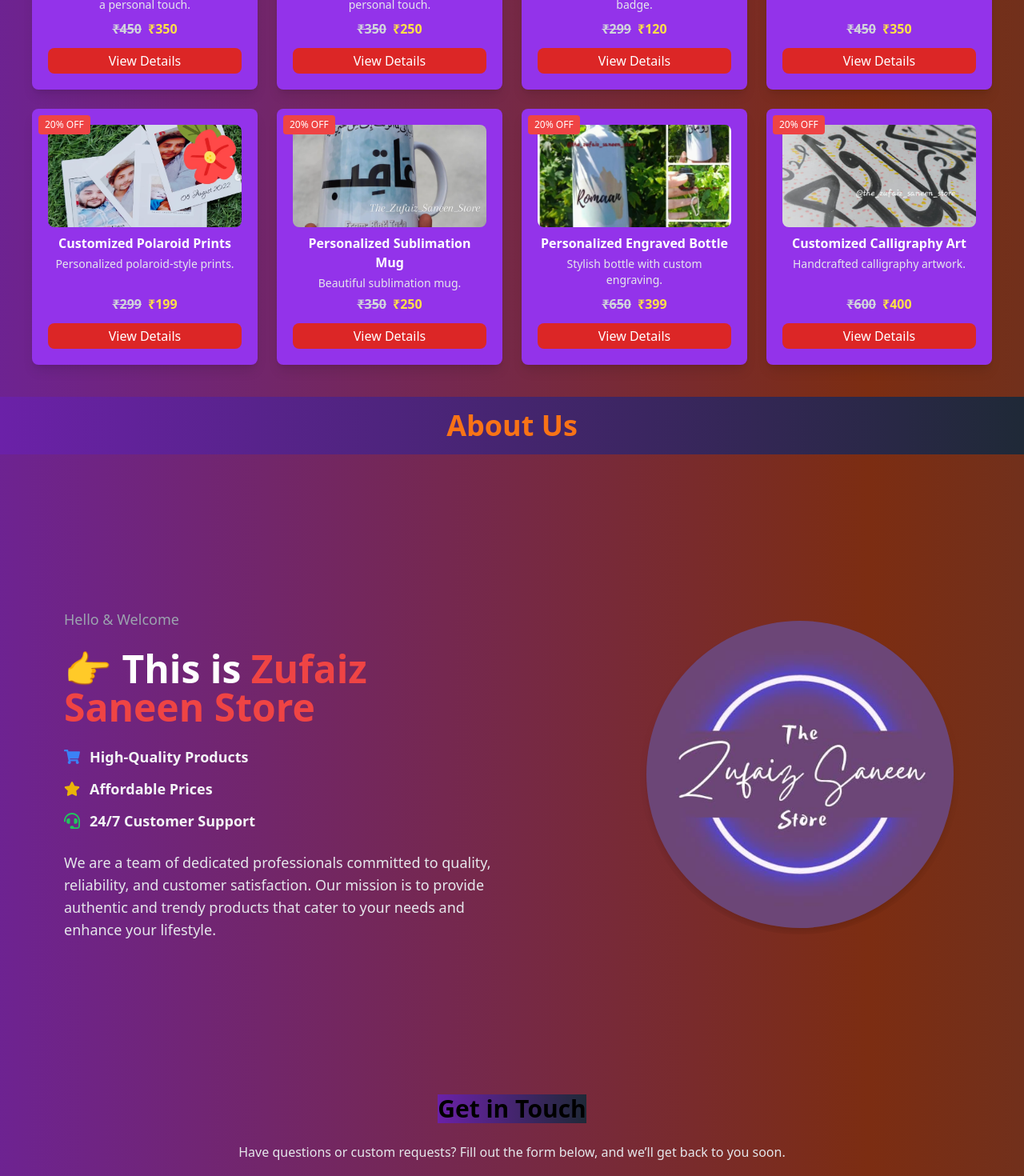
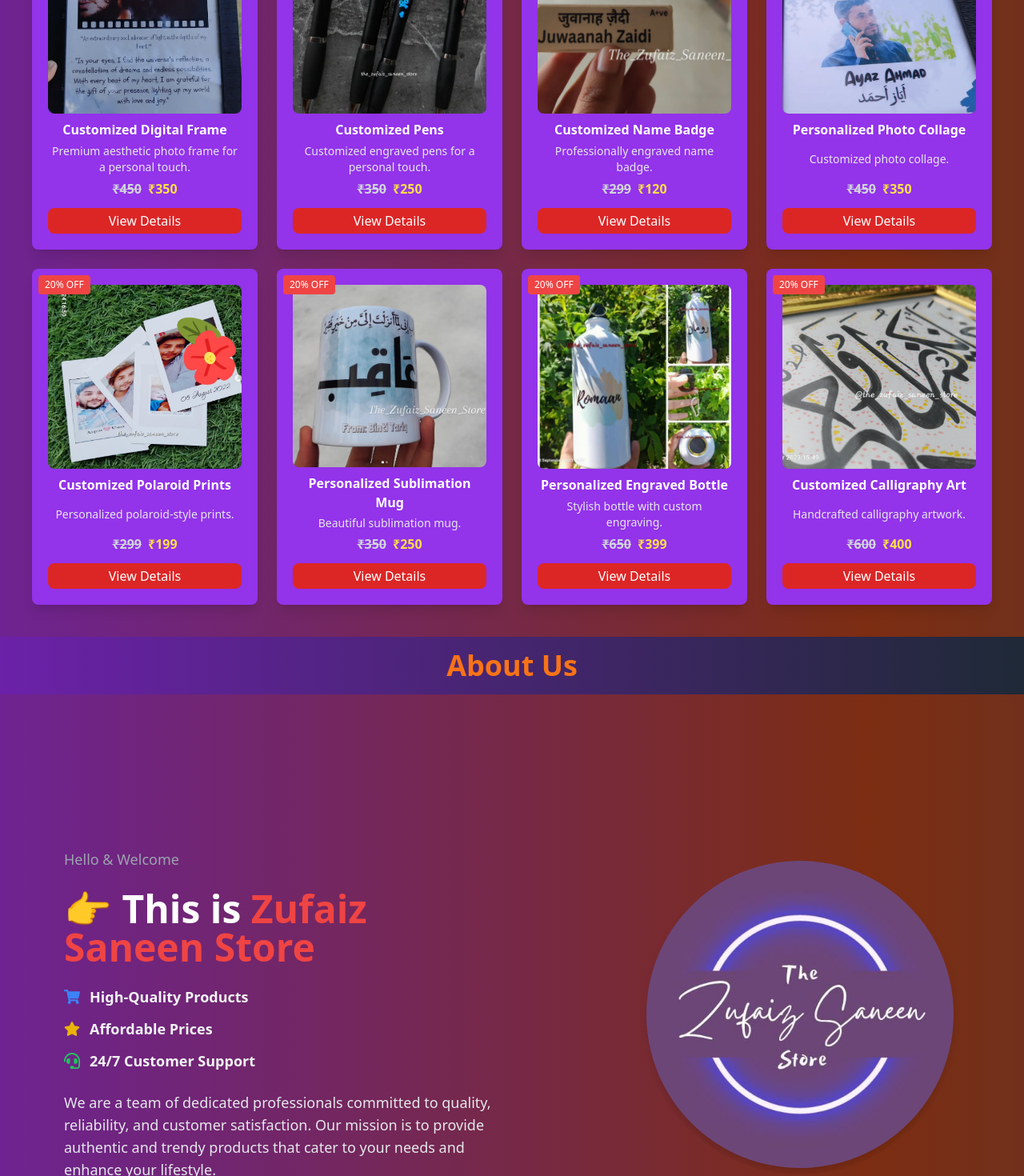
Before and after one commit to Yasirahm/thezufaizsaneenstore, a React (Vite) app: page / in a window 1280 px wide. Shown: the part 1000-2470 px from the top of the page at 80% size. Built offline with nearby package versions, Linux system fonts and the light colour scheme.

Commit message:
updated changes

```diff
--- a/src/App.jsx
+++ b/src/App.jsx
@@ -9,6 +9,7 @@
 import Footer from "./components/Footer";
 import Order from "./components/Order";
 import ProductPage from "./components/ProductPage"; // ✅ Import ProductDetails
+import CursorFollower from "./components/CursorFollower";
 
 const App = () => {
   return (
@@ -20,6 +21,7 @@
           element={
             <>
             <div className="bg-gradient-to-r from-purple-800 via-orange-900  to-gray-700 animated-gradient">
+              <CursorFollower/>
               <Header />
               <Products />
               <About />
--- a/src/components/About.jsx
+++ b/src/components/About.jsx
@@ -35,18 +35,18 @@
           <div className="flex flex-col gap-3 text-lg text-gray-100">
             <div className="flex items-center justify-center lg:justify-start gap-3">
               <FaShoppingCart className="text-blue-500 text-xl" />
-              <span className="font-semibold">High-Quality Products</span>
+              <span className="font-semibold lg:text-lg text-sm">High-Quality Products</span>
             </div>
             <div className="flex items-center justify-center lg:justify-start gap-3">
               <FaStar className="text-yellow-500 text-xl" />
-              <span className="font-semibold">Affordable Prices</span>
+              <span className="font-semibold lg:text-lg text-sm">Affordable Prices</span>
             </div>
             <div className="flex items-center justify-center lg:justify-start gap-3">
               <FaHeadset className="text-green-500 text-xl" />
-              <span className="font-semibold">24/7 Customer Support</span>
+              <span className="font-semibold lg:text-lg text-sm">24/7 Customer Support</span>
             </div>
           </div>
-          <p className="text-gray-200 text-sm md:text-lg">
+          <p className="text-gray-200 text-xs md:text-lg">
             We are a team of dedicated professionals committed to quality, reliability, and customer satisfaction. Our mission is to provide authentic and trendy products that cater to your needs and enhance your lifestyle.
           </p>
         </motion.div>
--- a/src/components/Contact.jsx
+++ b/src/components/Contact.jsx
@@ -59,7 +59,7 @@
         Get in Touch
       </motion.h2>
       <motion.p
-        className="text-gray-200 text-center mb-6"
+        className="text-gray-200 text-center text-sm mb-6"
         whileInView={{ opacity: 1 }}
         initial={{ opacity: 0 }}
         transition={{ duration: 0.8 }}
--- /dev/null
+++ b/src/components/CursorFollower.jsx
@@ -0,0 +1,51 @@
+import React, { useState, useEffect } from "react";
+
+const CursorFollower = () => {
+  const [position, setPosition] = useState({ x: 0, y: 0 });
+  const [scale, setScale] = useState(1);
+  const [opacity, setOpacity] = useState(0.5);
+
+  useEffect(() => {
+    const moveCursor = (e) => {
+      setPosition({ x: e.clientX, y: e.clientY });
+      setScale(1.2); // Slightly enlarge on movement
+      setOpacity(0.8);
+      setTimeout(() => {
+        setScale(1);
+        setOpacity(0.5);
+      }, 150);
+    };
+
+    const addHoverEffect = () => setScale(2);
+    const removeHoverEffect = () => setScale(1);
+
+    window.addEventListener("mousemove", moveCursor);
+
+    document.querySelectorAll("button, a").forEach((el) => {
+      el.addEventListener("mouseenter", addHoverEffect);
+      el.addEventListener("mouseleave", removeHoverEffect);
+    });
+
+    return () => {
+      window.removeEventListener("mousemove", moveCursor);
+      document.querySelectorAll("button, a").forEach((el) => {
+        el.removeEventListener("mouseenter", addHoverEffect);
+        el.removeEventListener("mouseleave", removeHoverEffect);
+      });
+    };
+  }, []);
+
+  return (
+    <div
+      className="fixed top-0 left-0 w-12 h-12 bg-sky-400 rounded-full pointer-events-none transition-transform duration-200 ease-out"
+      style={{
+        transform: `translate(${position.x - 24}px, ${position.y - 24}px) scale(${scale})`,
+        opacity: opacity,
+        boxShadow: "0 0 25px #38BDF8, 0 0 50px rgba(56, 189, 248, 0.6)",
+        transition: "opacity 0.15s ease-out, transform 0.2s ease-out",
+      }}
+    />
+  );
+};
+
+export default CursorFollower;
--- a/src/components/Products.jsx
+++ b/src/components/Products.jsx
@@ -16,11 +16,11 @@
 import Calli from "../assets/Calli.png";
 
 const products = [
-  { id: 1, img: Pen, name: "Customized Mugs", desc: "High-quality, personalized mugs perfect for gifting.", price: "₹250", originalPrice: "₹350" },
+  { id: 1, img: Cup, name: "Customized Mugs", desc: "High-quality, personalized mugs perfect for gifting.", price: "₹250", originalPrice: "₹350" },
   { id: 2, img: Frame, name: "Customized Frames", desc: "Elegant custom frames to cherish your memories.", price: "₹350", originalPrice: "₹450" },
   { id: 3, img: Lock, name: "Customized Keychains", desc: "Stylish and durable personalized keychains.", price: "₹250", originalPrice: "₹300" },
-  { id: 4, img: Beautiful, name: "Premium Pens", desc: "Premium engraved pens for a personal touch.", price: "₹250", originalPrice: "₹300" },
-  { id: 5, img: Aes, name: "Customized digital frame", desc: "Premium aesthetic photo frame for a personal touch.", price: "₹350", originalPrice: "₹450" },
+  { id: 4, img: Pen, name: "Premium Pens", desc: "Premium engraved pens for a personal touch.", price: "₹250", originalPrice: "₹300" },
+  { id: 5, img: Aes, name: "Customized Digital Frame", desc: "Premium aesthetic photo frame for a personal touch.", price: "₹350", originalPrice: "₹450" },
   { id: 6, img: Cpen, name: "Customized Pens", desc: "Customized engraved pens for a personal touch.", price: "₹250", originalPrice: "₹350" },
   { id: 7, img: Namep, name: "Customized Name Badge", desc: "Professionally engraved name badge.", price: "₹120", originalPrice: "₹299" },
   { id: 8, img: Photo, name: "Personalized Photo Collage", desc: "Customized photo collage.", price: "₹350", originalPrice: "₹450" },
@@ -44,22 +44,23 @@
       <div className="grid grid-cols-2 sm:grid-cols-3 md:grid-cols-4 gap-4 sm:gap-6">
         {products.map((product, index) => {
           const ref = useRef(null);
-          const isInView = useInView(ref, { triggerOnce: false, threshold: 0.2 });
+          const isInView = useInView(ref, { triggerOnce: true, threshold: 0.2 });
+
           return (
             <motion.div
               key={product.id}
               ref={ref}
-              initial={{ opacity: 0, y: 20 }}
-              animate={isInView ? { opacity: 1, y: 0 } : { opacity: 0, y: 20 }}
-              transition={{ delay: index * 0.1, duration: 0.5 }}
+              initial={{ opacity: 0, y: 30 }}
+              animate={isInView ? { opacity: 1, y: 0 } : { opacity: 0, y: 30 }}
+              transition={{ delay: index * 0.15, duration: 0.5 }}
             >
               <Link to={`/product/${product.id}`} className="no-underline text-white">
-                <div className="relative bg-purple-600 p-4 hover:scale-105 duration-500 sm:p-5 rounded-lg shadow-lg w-full text-center flex flex-col justify-between min-h-[320px]">
+                <div className="relative bg-purple-600 p-4 hover:scale-105 duration-500 sm:p-5 rounded-lg shadow-lg w-full text-center flex flex-col justify-between h-[350px] lg:h-[420px]">
                   <span className="absolute top-2 left-2 bg-red-500 text-white text-xs px-2 py-1 rounded">
                     20% OFF
                   </span>
-                  <img src={product.img} alt={product.name} className="w-full rounded-lg mb-2 h-32 object-cover" />
-                  <p className="font-bold text-sm sm:text-base">{product.name}</p>
+                  <img src={product.img} alt={product.name} className="w-full rounded-lg mb-2 h-[230px] object-cover" />
+                  <p className="font-bold text-sm sm:text-base flex-grow">{product.name}</p>
                   <p className="text-xs sm:text-sm text-gray-200 mt-1 flex-grow">{product.desc}</p>
                   <p className="text-yellow-300 font-semibold mt-1">
                     <span className="text-gray-300 line-through mr-2">{product.originalPrice}</span>
```
